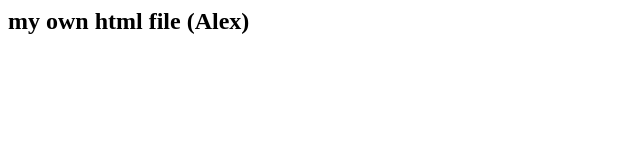
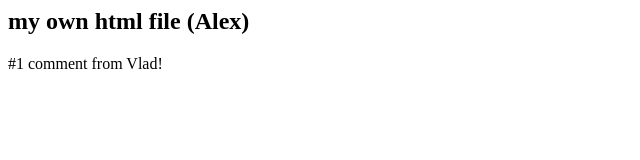
Before and after one commit to SVIELCOM/sf_site, a plain HTML site: page alex.html in a window 1280 px wide. Shown: the whole page, without its empty margins (0-640 px from the left). Drawn offline with Linux system fonts and the light colour scheme.

Commit message:
a few comments added

```diff
--- a/alex.html
+++ b/alex.html
@@ -1,3 +1,4 @@
 <html><body>
 <h2>my own html file (Alex)</h2>
 </body></html>
+#1 comment from Vlad!
```
Also changed, not shown: index.html (+1 -0 lines).
